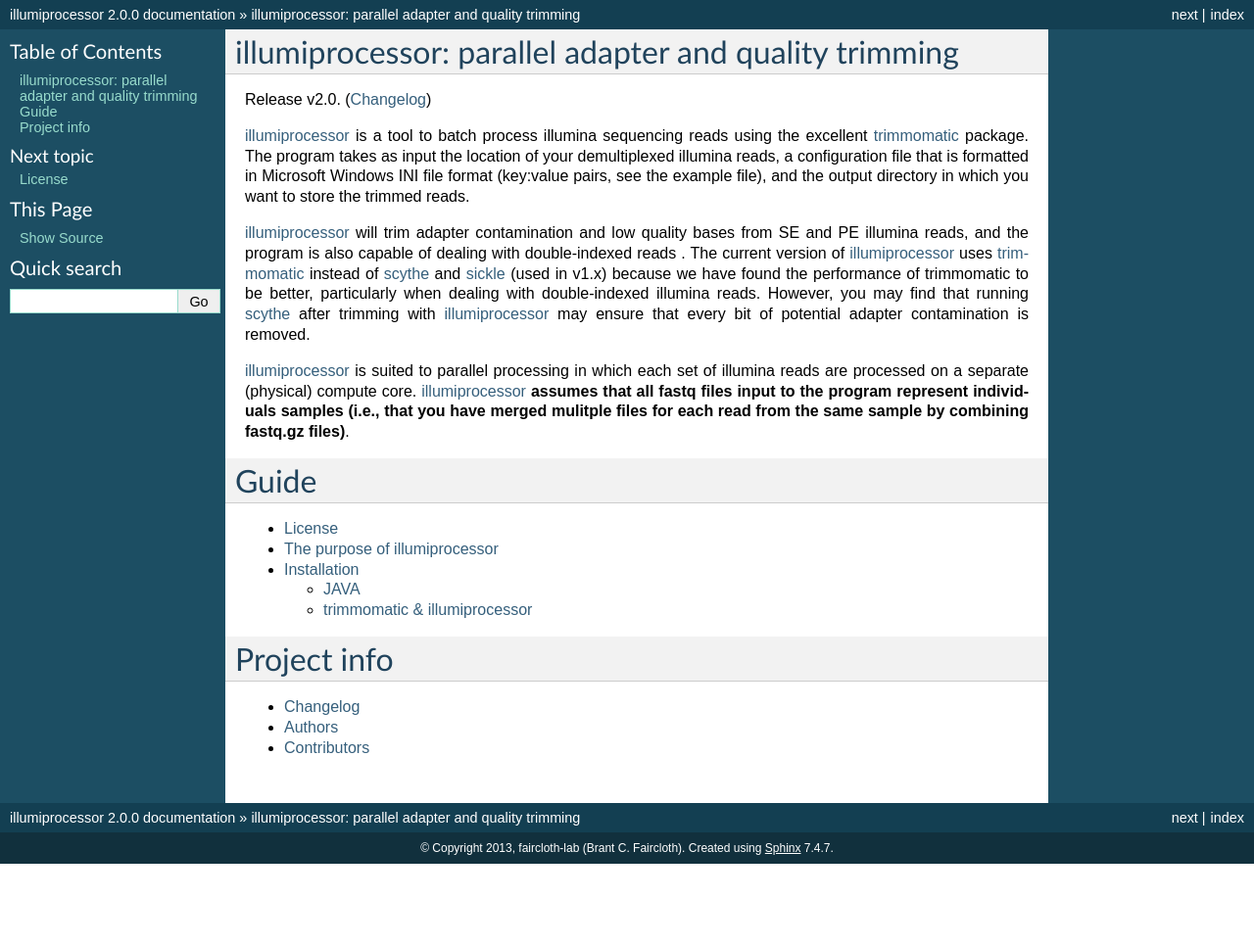
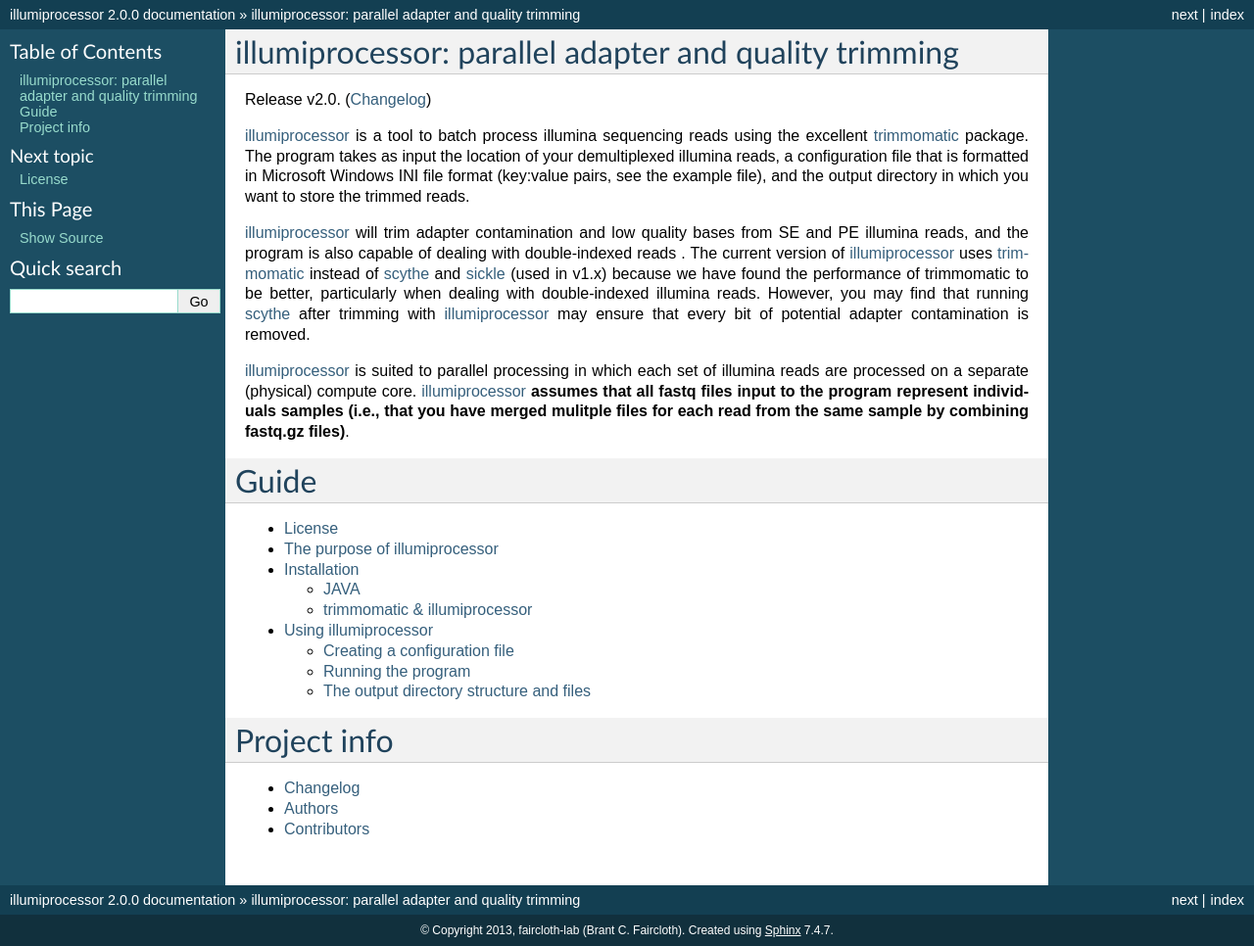
Before and after one commit to faircloth-lab/illumiprocessor, a Sphinx documentation site: the page built from docs/index.rst, in a window 1280 px wide. Shown: the whole page at 98% size. Built offline with Sphinx 7.4.7, drawn with Linux system fonts in a browser that asks for light colours; before the commit the page ends 900 px from its top, so only the background shows below that; some of the changed lines change nothing that is shown.

Commit message:
update index and usage

```diff
--- a/docs/index.rst
+++ b/docs/index.rst
@@ -39,6 +39,7 @@
    license
    purpose
    install
+   usage
 
 
 Project info
--- /dev/null
+++ b/docs/usage.rst
@@ -0,0 +1,359 @@
+*********************
+Using illumiprocessor
+*********************
+
+Using `illumiprocessor`_ is reasonably simple after the depdencies are
+installed.  It requires two steps:
+
+1. Create a configuration file telling the program what to do
+2. Run the program against the configuration file
+
+Creating a configuration file
+=============================
+
+The configuration file is structured using the standard python configuration
+format where sections are denoted using brackets (``[section]``), and key-value
+pairs are placed under each section given paramters (keys) and their values
+(values).  The `illumiprocessor`_ configuration file has four sections:
+
+1. The adapter structure section
+2. The sequence tag section
+3. The map of sequence tags to samples
+4. The map of original sample names to new sample names
+
+The entire file
+---------------
+
+The entire file structure looks like the following, which is explained in
+detail, below::
+
+    [adapters]
+    i7:AGATCGGAAGAGCACACGTCTGAACTCCAGTCAC*ATCTCGTATGCCGTCTTCTGCTTG
+    i5:AGATCGGAAGAGCGTCGTGTAGGGAAAGAGTGTAGATCTCGGTGGTCGCCGTATCATT
+
+    [tag sequences]
+    BFIDT-030:ATGAGGC
+    BFIDT-003:AATACTT
+
+    [tag map]
+    F09-44_ATGAGGC:BFIDT-030
+    F09-96_AATACTT:BFIDT-003
+
+    [names]
+    F09-44_ATGAGGC:F09-44
+    F09-96_AATACTT:F09-96
+
+[adapters]
+----------
+
+The adapter structure section is headed by::
+
+    [adapters]
+
+and the heading is followed by two sequences that denote the adapter
+structures::
+
+    [adapters]
+    i7:AGATCGGAAGAGCACACGTCTGAACTCCAGTCAC*ATCTCGTATGCCGTCTTCTGCTTG
+    i5:AGATCGGAAGAGCGTCGTGTAGGGAAAGAGTGTAGATCTCGGTGGTCGCCGTATCATT
+
+The adapters are labelled using a **required** naming scheme - the first is
+prefixed with `i7`, which, if the insert DNA strand is oriented 5' to 3', refers
+to the "right" side adapter and the second is prefixed with `i5`, which, if the
+insert DNA strand is oriented the same way, refers to the "left" side adapter.
+
+We use an asterisk to denote where, in the adapter structure, the  sample-
+specific index sequence is added.  **This will be filled in automatically for
+each sample and sample-specific adapter**.
+
+Below are several, indexed adapter structures commonly used with `Illumina`_
+sequencing.
+
+
+Illumina TruSeq v3 (single-indexed)
+^^^^^^^^^^^^^^^^^^^^^^^^^^^^^^^^^^^
+
+The `Illumina`_ TruSeq v3 adapters are largely used with "older" PE library
+preparations for multiplexed samples.  The `i7` adapter contains the sequence
+tag (AKA "barcode" or "index"), and the system is a "single-indexed" system,
+meaning that only one index is used to identify samples::
+
+    [adapters]
+    i7:AGATCGGAAGAGCACACGTCTGAACTCCAGTCAC*ATCTCGTATGCCGTCTTCTGCTTG
+    i5:AGATCGGAAGAGCGTCGTGTAGGGAAAGAGTGTAGATCTCGGTGGTCGCCGTATCATT
+
+Illumina TruSeq HT (double-indexed)
+^^^^^^^^^^^^^^^^^^^^^^^^^^^^^^^^^^^^
+
+`Illumina`_ TruSeq HT adapters are "double-indexed" and both the `i7` and `i5`
+adapters contain the sequence tag (AKA "barcode" or "index").  Because the
+system uses two indexes, both indexes are used in concert to identify samples,
+and the config file needs to have two asterisks indicating where these indexes
+get inserted::
+
+    [adapters]
+    i7:GATCGGAAGAGCACACGTCTGAACTCCAGTCAC*ATCTCGTATGCCGTCTTCTGCTTG
+    i5:AGATCGGAAGAGCGTCGTGTAGGGAAAGAGTGT*GTGTAGATCTCGGTGGTCGCCGTATCATT
+
+Illumina TruSeq LT (single-indexed)
+^^^^^^^^^^^^^^^^^^^^^^^^^^^^^^^^^^^
+
+You can convert he `Illumina`_ TruSeq HT system to what is called the TruSeq
+LT system by using only one of the two indexes **on the i7 adapter**.  This
+makes the TruSeq LT system functionally equivalent to the older TruSeq v3
+system, except that the adapter sequences are different::
+
+    [adapters]
+    i7:GATCGGAAGAGCACACGTCTGAACTCCAGTCAC*ATCTCGTATGCCGTCTTCTGCTTG
+    i5:AGATCGGAAGAGCGTCGTGTAGGGAAAGAGTGTGTGTAGATCTCGGTGGTCGCCGTATCATT
+
+Illumina Nextera (XT)
+^^^^^^^^^^^^^^^^^^^^^
+
+The `Illumina`_ Nextera system is another way of preparing libraries that uses
+enzymatic shearing by transposase to (1) shear the DNA and (2) integrate
+adapters to the DNA for subsequent sequencing.  The benefits of this system are
+speed.  The `Illumina`_ Nextera system uses double-indexing, similar to the
+`Illumina`_ TruSeq HT system, except that the adapter sequences are different.
+The config file needs to have two asterisks indicating where these indexes get
+inserted::
+
+    [adapters]
+    i7:CTGTCTCTTATACACATCTCCGAGCCCACGAGAC*ATCTCGTATGCCGTCTTCTGCTTG
+    i5:CTGTCTCTTATACACATCTGACGCTGCCGACGA*GTGTAGATCTCGGTGGTCGCCGTATCATT
+
+[tag sequences]
+---------------
+
+The tag sequence section maps a "tag name" (or set of tag names) onto the actual
+tag sequences that correspond to each "tag name".  In this way, we're able to
+refer to the "tag name", which is often clearer than using the tag sequence
+(which is just a combination of A, C, G, & T).
+
+Single-indexed libraries
+^^^^^^^^^^^^^^^^^^^^^^^^
+
+The format for single-indexed libraries looks like the following::
+
+    [tag sequences]
+    BFIDT-030:ATGAGGC
+    BFIDT-003:AATACTT
+
+This means that there are two libraries we're processing, one with the tag
+``BFIDT-030`` and another with the tag ``BFIDT-003``.  The sequence on the
+other side of the colon from each tag name will be inserted into the ``i7``
+adapter at the asterisk.
+
+The tag sequences should be input in 5' to 3' orientation.
+
+
+Dual-indexed libraries
+^^^^^^^^^^^^^^^^^^^^^^
+
+The format for double-indexed libraries is very similar to the above, except
+that the section generally contains more tags **and the tag names must include
+the** ``i5`` **and** ``i7`` **designations**::
+
+    [tag sequences]
+    i7-N701:GCTACGCT
+    i7-N702:GGACTCCT
+    i5-N501:TAGATCGC
+    i5-N502:CTCTCTAT
+
+So, here, we've denoted two different sorts of tags that have names prepended with
+``i7`` and ``i5``.  This means that the ``i7`` sequences are those prepended
+with ``i7`` and the ``i5`` sequences are those prepended with ``i5``.
+
+The tag sequences should be input in 5' to 3' orientation.
+
+[tag map]
+---------
+
+The ``[tag map]`` section is where we denote which ``fastq.gz`` files output by
+the sequencer contain which tags.  There are two slightly different formats for
+this section depending on whether libraries are single-indexed or dual-indexed.
+
+Single-indexed libraries
+^^^^^^^^^^^^^^^^^^^^^^^^
+
+The format for single-indexed libraries looks like the following::
+
+    [tag map]
+    morelia-viridis1_GCCTTCA:BFIDT-030
+    cnemldophorus-sexlineatus1_GGTACGC:BFIDT-003
+
+This means that the fastq.file whose name contains (note the wildcard)::
+
+    morelia-viridis1_GCCTTCA_L005_R*_001.fastq.gz
+
+likely contains adapter contamination, and the index used to identify those
+samples is from BFIDT-030.  In other words, here, we're mapping the tag
+BFIDT-030, whose sequence we denoted before, onto the sample whose fastq files
+are::
+
+    morelia-viridis1_GCCTTCA_L005_R1_001.fastq.gz
+    morelia-viridis1_GCCTTCA_L005_R2_001.fastq.gz
+
+.. note:: You should only input the fastq filename up to the end of the
+   sequence tag - the remainder of the file name is filled in using a
+   relatively standard wildcard structure.  If this wildcard structure does not
+   fit your samples, you can run ``illumiprocessor`` using the ``--r1-pattern``
+   and ``--r1-pattern`` arguments.
+
+Dual-indexed libraries
+^^^^^^^^^^^^^^^^^^^^^^
+
+The format for dual-indexed libraries looks like the following::
+
+    [tag map]
+    morelia-viridis1_GCCTTCA:i7-N701,i5-N501
+    cnemidophorus-sexlineatus1_GGTACGC:i7-N702,i5-N502
+
+This means that the fastq.file whose name contains (note the wildcard)::
+
+    morelia-viridis1_GCCTTCA_L005_R*_001.fastq.gz
+
+likely contains adapter contamination, and the indexes used to identify those
+samples is the combination of i7-N701 **and** i5-N501.  Here, we're mapping both
+of the tags i7-N701 and i5-N501, whose sequence we denoted before, onto the
+sample whose fastq files are::
+
+    morelia-viridis1_GCCTTCA_L005_R1_001.fastq.gz
+    morelia-viridis1_GCCTTCA_L005_R2_001.fastq.gz
+
+.. note:: You should only input the fastq filename up to the end of the
+   sequence tag - the remainder of the file name is filled in using a
+   relatively standard wildcard structure.  If this wildcard structure does not
+   fit your samples, you can run ``illumiprocessor`` using the ``--r1-pattern``
+   and ``--r1-pattern`` arguments.
+
+[names]
+-------
+
+The names section remaps `Illumina`_-specific file names onto something that's
+genreally more pleasing for the end-user.  For instance, we can place the
+following into the ``[names]`` section::
+
+    morelia-viridis1_GCCTTCA:morelia-viridis1
+    cnemldophorus-sexlineatus1_GGTACGC:cnemidophorus-sexlineatus1
+
+which takes the files originally named::
+
+    morelia-viridis1_GCCTTCA_L005_R1_001.fastq.gz
+    morelia-viridis1_GCCTTCA_L005_R2_001.fastq.gz
+
+and renames them, after trimming adapter contamination and low-quality bases
+to (see the :ref:`Output` section below for more info)::
+
+    morelia-viridis1-READ1.fastq.gz
+    morelia-viridis1-READ2.fastq.gz
+
+Running the program
+===================
+
+Once you have setup the configuration file, the program is ready to run.  You
+run the program using the following::
+
+    illumiprocessor \
+        --input <path-to-directory-of-read-files-to-clean> \
+        --output <path-to-directory-of-cleaned-reads-to-output> \
+        --config <path-to-config-file> \
+        --cores 12
+
+.. program:: illumiprocessor
+
+.. cmdoption:: --input (required)
+
+   The PATH to the input data (a folder of fastq.gz files).
+
+.. cmdoption:: --output (required)
+
+    The PATH to where you want to store the output data.
+
+.. cmdoption:: --config (required)
+
+   The PATH to the config files.
+
+.. cmdoption:: --cores (optional; default = 1)
+
+    The number of compute cores to run simultaneously.
+
+.. cmdoption:: --trimmomatic (optional; default = ~/anaconda/bin/trimmomatic.jar)
+
+    The PATH to the `trimmomatic`_ jar file.
+
+.. cmdoption:: --min-len (optional; default = 40)
+
+    The minimum length of trimmed sequences to output.
+
+.. cmdoption:: --no-merge (optional; default = False)
+
+    Do not merge singleton output files.
+
+.. cmdoption:: --r1-pattern (optional; default = None)
+
+    A regular expression pattern for matching R1 reads.
+
+.. cmdoption:: --r2-pattern (optional; default = None)
+
+    A regular expression pattern for matching R2 reads.
+
+.. cmdoption:: --se (optional; default = False)
+
+    Trim single-end (SE) reads.
+
+.. cmdoption:: --phred (optional; default = PHRED33)
+
+    The quality scoring system used for the read data (PHRED33 or PHRED64).
+
+.. cmdoption:: --log-path (optional; default = ./)
+
+    A path to a directory in which to store the log file(s) output.
+
+.. cmdoption:: --verbosity (optional; default = INFO)
+
+    The verbosity level to use for log file output.
+
+
+.. _Output:
+
+The output directory structure and files
+========================================
+
+After running the program, the resulting directory structure at the requested
+output path will look like::
+
+    output-folder/
+        morelia-viridis1/
+            adapters.fasta
+            raw-reads/
+                [symlink to R1]
+                [symlink to R2]
+            split-adapter-quality-trimmed/
+                morelia-viridis1-READ1.fastq.gz
+                morelia-viridis1-READ2.fastq.gz
+                morelia-viridis1-READ-singleton.fastq.gz
+            stats/
+                morelia-viridis1-name-adapter-contam.txt
+        cnemidophorus-sexlineatus1/
+            adapters.fasta
+            raw-reads/
+                [symlink to R1]
+                [symlink to R2]
+            split-adapter-quality-trimmed/
+                cnemidophorus-sexlineatus1-READ1.fastq.gz
+                cnemidophorus-sexlineatus1-READ2.fastq.gz
+                cnemidophorus-sexlineatus1-READ-singleton.fastq.gz
+            stats/
+                cnemidophorus-sexlineatus1-name-adapter-contam.txt
+
+
+The "singleton" file
+--------------------
+
+The ``singleton`` file in the ``split-adapter-quality-trimmed`` directory
+contains all of the paired reads that lost their "mate" (the other member of
+the pair) due to trimming.  `trimmomatic`_ outputs these reads separately, but
+`illumiprocessor`_ combines them together in a single file.
+
+.. include:: links.rst
```
